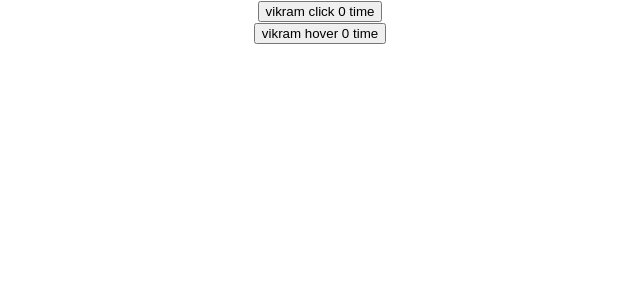
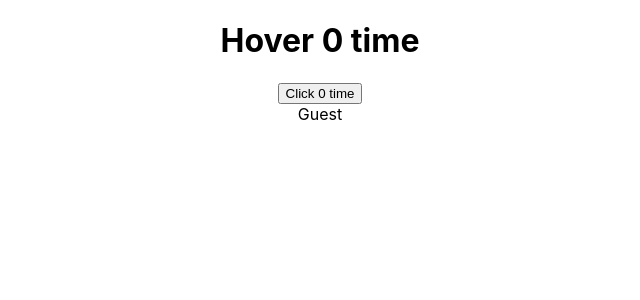
Before and after one commit to vashish144/PracticeReact, a React (Create React App) app: page / in a window 1280 px wide. Shown: the top 300 px of the page, without its empty margins (320-960 px from the left). Built offline with nearby package versions, Linux system fonts and the light colour scheme.

Commit message:
Adding RenderProps concept

```diff
--- a/src/App.js
+++ b/src/App.js
@@ -24,12 +24,16 @@ import PortalDemo from "./components/Portal/PortalDemo";
 import ParentHero from "./components/ErrorBoundary/ParentHero";
 import MouseClickCount from "./components/HighOrderComponent/MouseClickCount";
 import HoverCount from "./components/HighOrderComponent/HoverCount";
+import ClickIncrementComponent from "./components/RenderProps/ClickIncrementComponent";
+import HoverIncrementComponent from "./components/RenderProps/HoverIncrementComponent";
+import AppHandler from "./components/RenderProps/AppHandler";
 
 function App() {
   return (
     <div className="App">
-      <MouseClickCount />
-      <HoverCount />
+      <AppHandler />
+      {/* <MouseClickCount />
+      <HoverCount /> */}
       {/* <ParentHero/> */}
       {/* <PortalDemo /> */}
       {/* <FRParentComponent /> */}
--- /dev/null
+++ b/src/components/RenderProps/AppHandler.js
@@ -0,0 +1,18 @@
+import React, { Component } from "react";
+import ClickIncrementComponent from "./ClickIncrementComponent";
+import HoverIncrementComponent from "./HoverIncrementComponent";
+import User from "./User";
+
+class AppHandler extends Component {
+  render() {
+    return (
+      <div>
+        <HoverIncrementComponent />
+        <ClickIncrementComponent />
+        <User render={(isLogin) => (isLogin ? "virkam" : "Guest")} />
+      </div>
+    );
+  }
+}
+
+export default AppHandler;
--- /dev/null
+++ b/src/components/RenderProps/ClickIncrementComponent.js
@@ -0,0 +1,28 @@
+import React, { Component } from "react";
+
+class ClickIncrementComponent extends Component {
+  constructor(props) {
+    super(props);
+
+    this.state = {
+      count: 0,
+    };
+  }
+  clickHandler = () => {
+    this.setState((preState) => {
+      return {
+        count: preState.count + 1,
+      };
+    });
+  };
+  render() {
+    const { count } = this.state;
+    return (
+      <div>
+        <button onClick={this.clickHandler}>Click {count} time</button>
+      </div>
+    );
+  }
+}
+
+export default ClickIncrementComponent;
--- /dev/null
+++ b/src/components/RenderProps/HoverIncrementComponent.js
@@ -0,0 +1,28 @@
+import React, { Component } from "react";
+
+class HoverIncrementComponent extends Component {
+  constructor(props) {
+    super(props);
+
+    this.state = {
+      count: 0,
+    };
+  }
+  hoverHandler = () => {
+    this.setState((preState) => {
+      return {
+        count: preState.count + 1,
+      };
+    });
+  };
+  render() {
+    const { count } = this.state;
+    return (
+      <div>
+        <h1 onMouseOver={this.hoverHandler}>Hover {count} time</h1>
+      </div>
+    );
+  }
+}
+
+export default HoverIncrementComponent;
--- /dev/null
+++ b/src/components/RenderProps/User.js
@@ -0,0 +1,9 @@
+import React, { Component } from "react";
+
+class User extends Component {
+  render() {
+    return <div>{this.props.render(false)}</div>;
+  }
+}
+
+export default User;
```
Also changed, not shown: src/components/RenderProps/Counter.js (added, +9 -0 lines).
